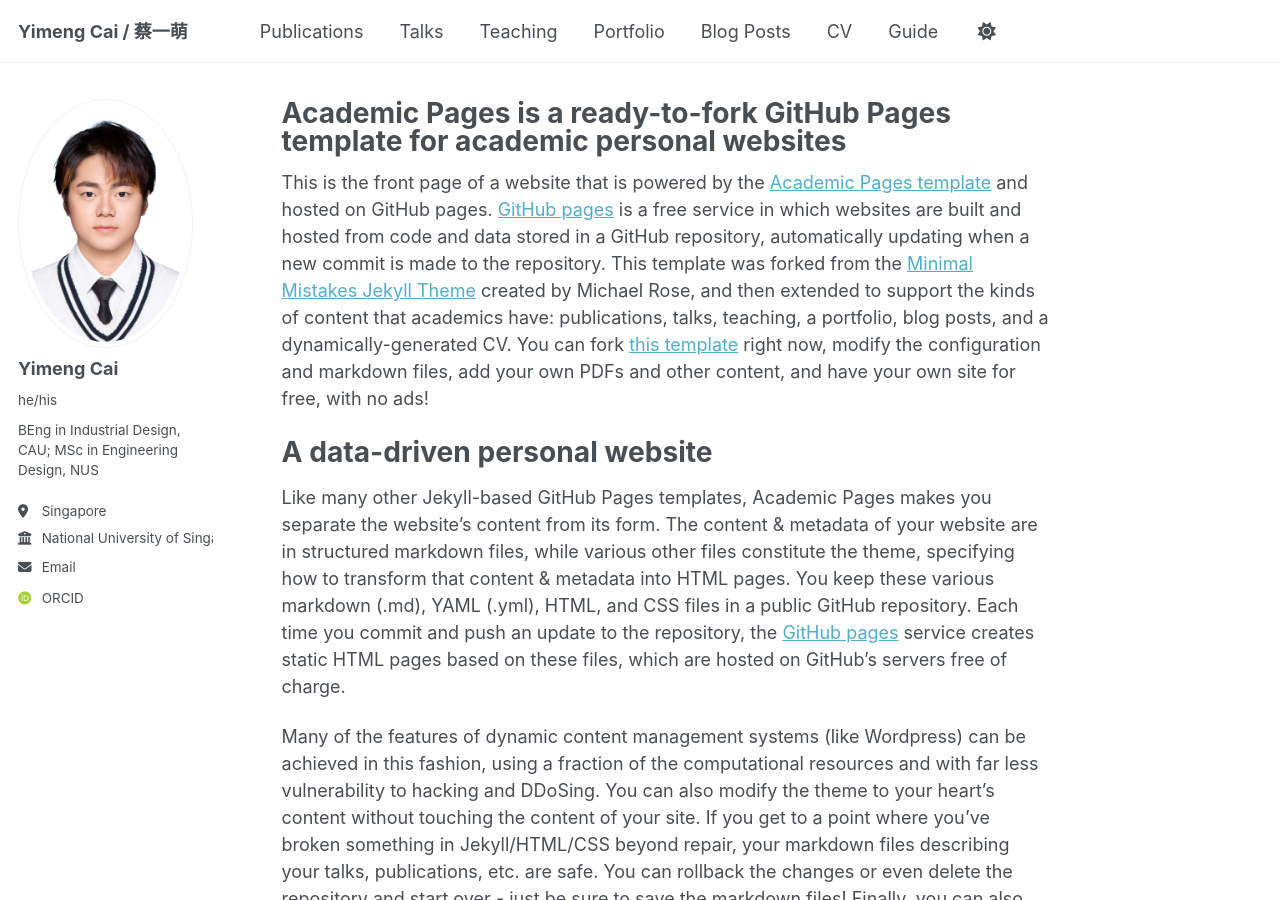
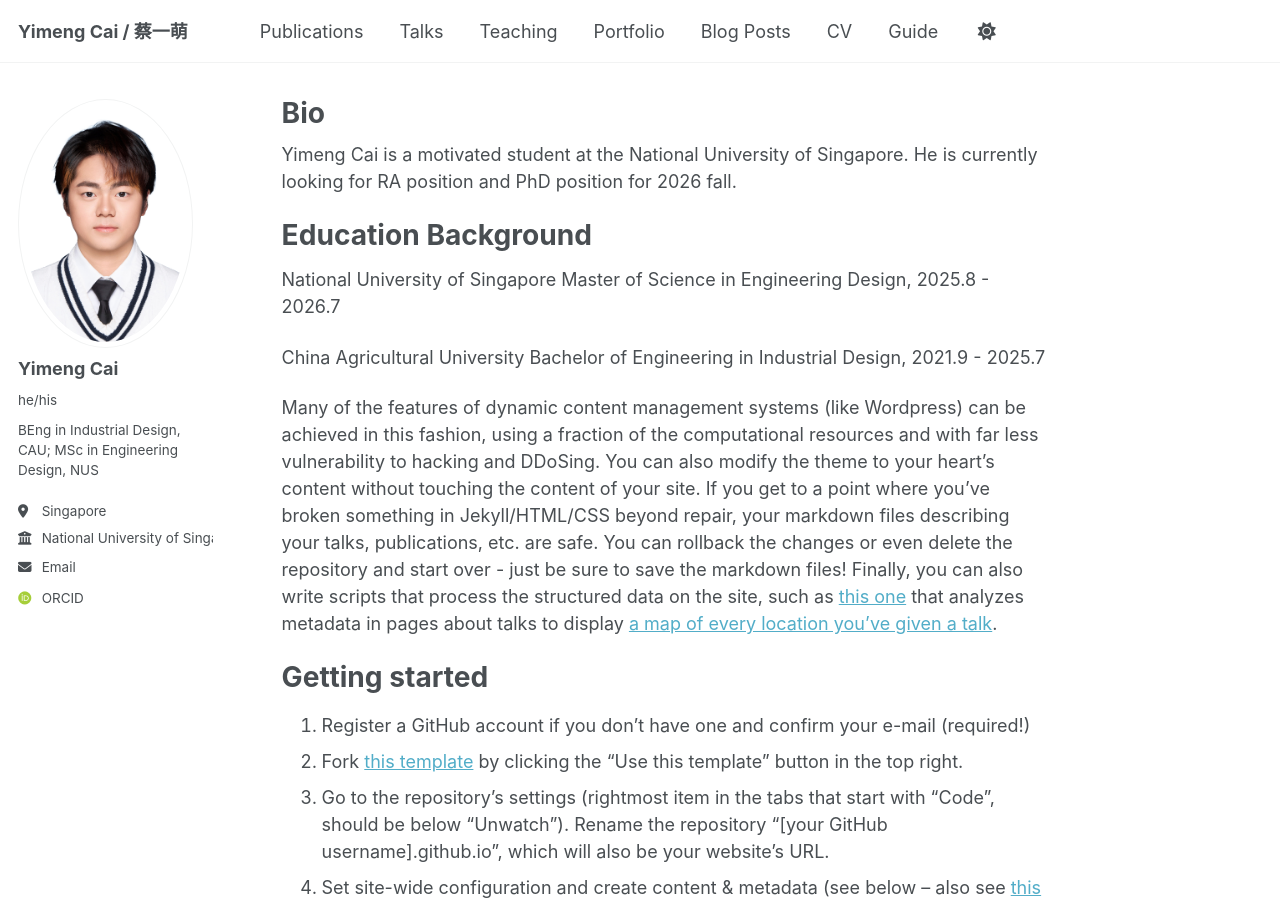
Before and after one commit to Yimeng-E-C/Yimeng-E-C.github.io, a Jekyll site: the page built from _pages/about.md, in a window 1280 px wide and 900 px high. Built offline with Jekyll 4.4.1, drawn with Linux system fonts in a browser that asks for light colours; some web fonts are replaced.

Commit message:
Acadaemic pages

```diff
--- a/_pages/about.md
+++ b/_pages/about.md
@@ -1,17 +1,21 @@
 ---
 permalink: /
-title: "Academic Pages is a ready-to-fork GitHub Pages template for academic personal websites"
+title: "Bio"
 author_profile: true
 redirect_from:
   - /about/
   - /about.html
 ---
 
-This is the front page of a website that is powered by the [Academic Pages template](https://github.com/Yimeng-E-C/Yimeng-E-C.github.io) and hosted on GitHub pages. [GitHub pages](https://pages.github.com) is a free service in which websites are built and hosted from code and data stored in a GitHub repository, automatically updating when a new commit is made to the repository. This template was forked from the [Minimal Mistakes Jekyll Theme](https://mmistakes.github.io/minimal-mistakes/) created by Michael Rose, and then extended to support the kinds of content that academics have: publications, talks, teaching, a portfolio, blog posts, and a dynamically-generated CV. You can fork [this template](https://github.com/Yimeng-E-C/Yimeng-E-C.github.io) right now, modify the configuration and markdown files, add your own PDFs and other content, and have your own site for free, with no ads!
+Yimeng Cai is a motivated student at the National University of Singapore. He is currently looking for RA position and PhD position for 2026 fall.
 
-A data-driven personal website
+Education Background
 ======
-Like many other Jekyll-based GitHub Pages templates, Academic Pages makes you separate the website's content from its form. The content & metadata of your website are in structured markdown files, while various other files constitute the theme, specifying how to transform that content & metadata into HTML pages. You keep these various markdown (.md), YAML (.yml), HTML, and CSS files in a public GitHub repository. Each time you commit and push an update to the repository, the [GitHub pages](https://pages.github.com/) service creates static HTML pages based on these files, which are hosted on GitHub's servers free of charge.
+National University of Singapore
+Master of Science in Engineering Design, 2025.8 - 2026.7
+
+China Agricultural University
+Bachelor of Engineering in Industrial Design, 2021.9 - 2025.7
 
 Many of the features of dynamic content management systems (like Wordpress) can be achieved in this fashion, using a fraction of the computational resources and with far less vulnerability to hacking and DDoSing. You can also modify the theme to your heart's content without touching the content of your site. If you get to a point where you've broken something in Jekyll/HTML/CSS beyond repair, your markdown files describing your talks, publications, etc. are safe. You can rollback the changes or even delete the repository and start over - just be sure to save the markdown files! Finally, you can also write scripts that process the structured data on the site, such as [this one](https://github.com/Yimeng-E-C/Yimeng-E-C.github.io/blob/master/talkmap.ipynb) that analyzes metadata in pages about talks to display [a map of every location you've given a talk](https://Yimeng-E-C.github.io/talkmap.html).
 
```
